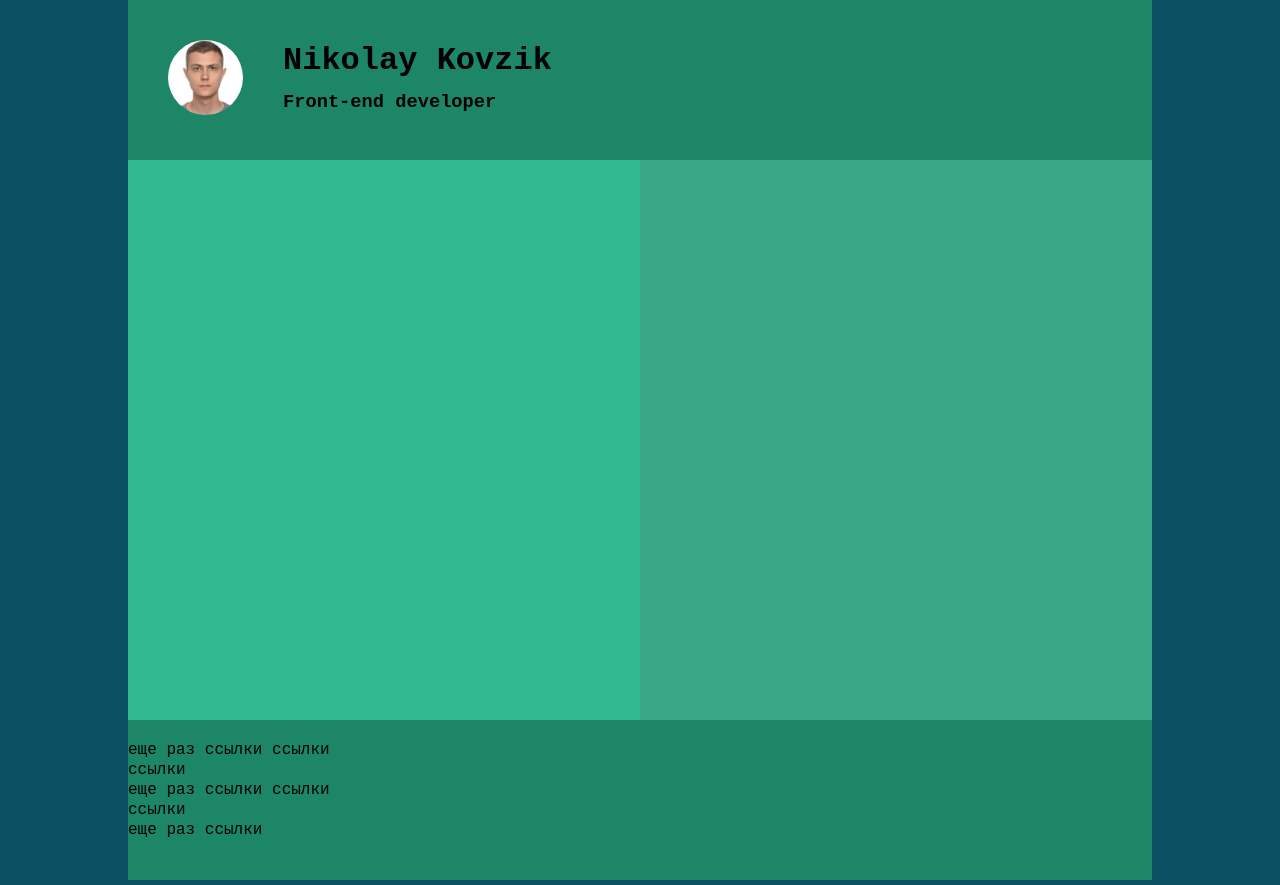
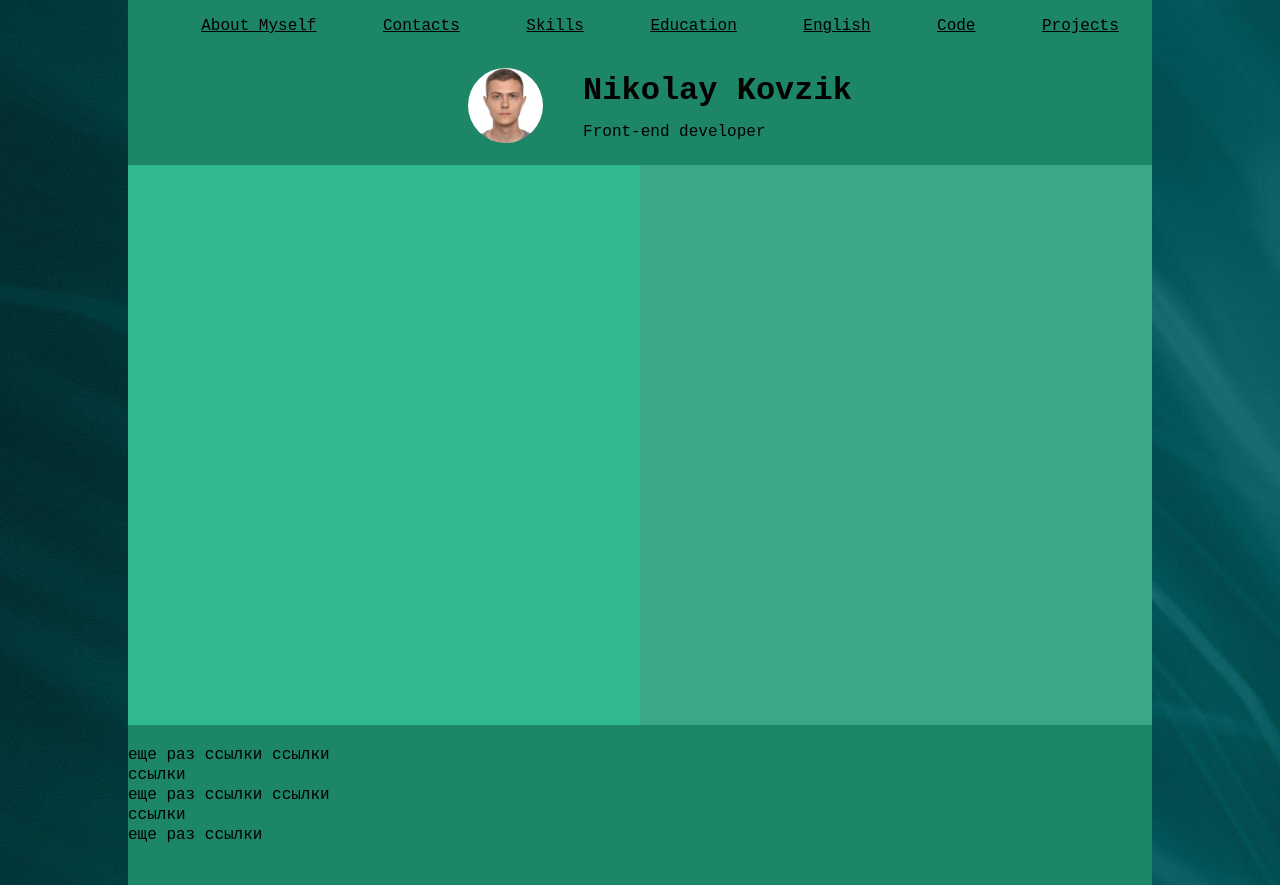
Before and after one commit to NikolayKovzik/rsschool-cv, a plain HTML site: page index.html in a window 1280 px wide. Drawn offline with Linux system fonts and the light colour scheme.

Commit message:
feat: add navigation

```diff
--- a/index.html
+++ b/index.html
@@ -10,12 +10,25 @@
 
 <body>
         <header>
-          <figure class="myPhoto">
-            <img src="img/1.jpeg" alt="Nikolay Kovzik"/>
-          </figure>
-          <div class="container">
-              <h1>Nikolay Kovzik</h1>
-              <h3>Front-end developer</h3>
+          <nav class="navigation">
+            <ul class="page-navigation">
+                <li class="page-navigation-item"><a  href="#aboutMyself">About Myself</a></li>
+                <li class="page-navigation-item"><a  href="#contacts">Contacts</a></li>
+                <li class="page-navigation-item"><a  href="#skills">Skills</a></li>
+                <li class="page-navigation-item"><a  href="#education">Education</a></li>
+                <li class="page-navigation-item"><a  href="#english">English</a></li>
+                <li class="page-navigation-item"><a  href="#code">Code</a></li>
+                <li class="page-navigation-item"><a  href="#projects">Projects</a></li>
+            </ul>
+          </nav>
+          <div class = "container-header">
+              <figure class="myPhoto">
+                <img src="img/1.jpeg" alt="Nikolay Kovzik"/>
+              </figure>
+              <div class="container-initials">
+                  <h1>Nikolay Kovzik</h1>
+                  <p>Front-end developer</p>
+              </div>
           </div>
 
         </header>
--- a/style.css
+++ b/style.css
@@ -15,6 +15,7 @@ body {
     line-height: 20px;
     font-family: monospace;
     background: rgb(12, 80, 100);
+    background-image: url(img/background.jpg);
   }
 
   main {
@@ -24,12 +25,39 @@ body {
 
   header {
     display: flex;
+    flex-direction: column;
     flex-wrap:nowrap;
     background: rgb(29, 134, 103);
     min-height: 20vh;
+    align-items: space-around;
+  }
 
+  .container-header {
+    display: flex;
+    flex-wrap: nowrap;
+    background: rgb(29, 134, 103);
+    align-items: center;
+    justify-content:center;
+  }
 
+  .navigation {
+    font: Avantgarde;
+  }
+
+  .page-navigation {
+    list-style-type: none;
+    display: flex;
+    justify-content: space-around;
     align-items: center;
+
+  }
+
+  .page-navigation-item {
+    list-style-type: none;
+  }
+
+  a:link, a:visited, a:active {
+    color: black;
   }
 
   img {
@@ -37,6 +65,8 @@ body {
     height: 75px;
     border-radius: 50%;
   }
+
+
 
   section {
     flex-basis: 50%;
```
Also changed, not shown: img/background.jpg (added).
